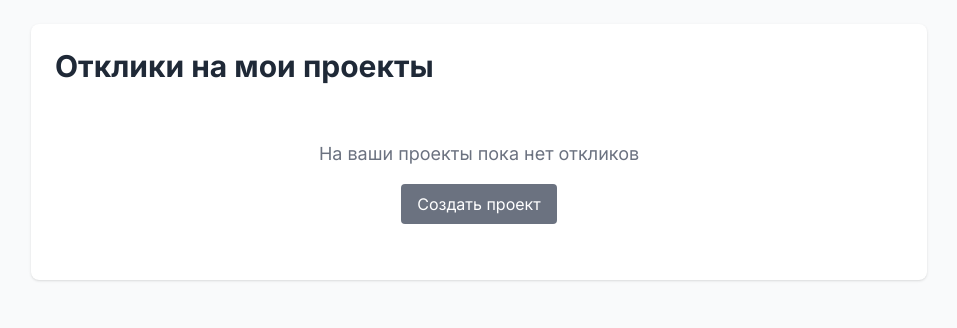
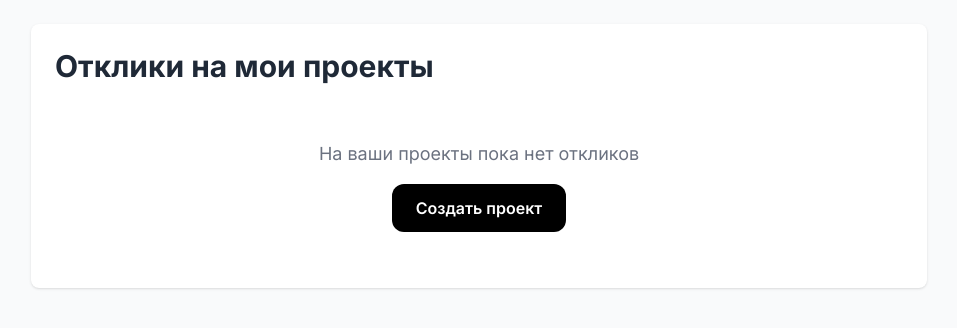
Before and after one commit to maxzxne/CollabHub, a FastAPI app: template app/templates/applications_client.html in a window 1280 px wide. Shown: the part 81-409 px from the top of the page, without its empty margins (161-1118 px from the left). Run offline with FastAPI, Linux system fonts and the light colour scheme; the template is opened without the code that fills it, so the values that code supplies are empty; some libraries are stand-ins or nearby versions.

Commit message:
Fix button styling: replace gray buttons with consistent btn-primary
- Replace bg-gray-500 buttons with btn-primary class for consistency
- Update applications_client.html: 'РЎРѕР·РґР°С‚СЊ РїСЂРѕРµРєС‚', 'РџРѕСЃРјРѕС‚СЂРµС‚СЊ РїСЂРѕРµРєС‚', 'РћСЃС‚Р°РІРёС‚СЊ РѕС‚Р·С‹РІ'
- Update reviews_client.html: 'РџРѕСЃРјРѕС‚СЂРµС‚СЊ РѕС‚Р·С‹РІ' button
- Update apply_confirm.html: 'РћС‚РјРµРЅР°' button uses btn-secondary
- All buttons now follow consistent design system with proper hover effects

```diff
--- a/app/templates/applications_client.html
+++ b/app/templates/applications_client.html
@@ -46,7 +46,7 @@
 
                 <div class="flex flex-col sm:flex-row space-y-2 sm:space-y-0 sm:space-x-2 mt-4 sm:mt-0">
                     <a href="/jobs/{{ app.job_id }}"
-                       class="px-3 py-1 bg-gray-500 text-white rounded hover:bg-gray-600 transition text-sm">
+                       class="px-3 py-1 btn-primary text-sm">
                         Посмотреть проект
                     </a>
 
@@ -65,7 +65,7 @@
                     </form>
                     {% elif app.status == 'completed' and app.job_status == 'done' %}
                     <a href="/jobs/{{ app.job_id }}/review"
-                       class="px-3 py-1 bg-gray-500 text-white rounded hover:bg-gray-600 transition text-sm">
+                       class="px-3 py-1 btn-primary text-sm">
                         Оставить отзыв
                     </a>
                     {% endif %}
@@ -77,7 +77,7 @@
     {% else %}
     <div class="text-center py-8">
         <p class="text-gray-500 text-lg">На ваши проекты пока нет откликов</p>
-        <a href="/" class="mt-4 inline-block bg-gray-500 text-white px-4 py-2 rounded hover:bg-gray-600 transition">
+        <a href="/" class="mt-4 inline-block btn-primary">
             Создать проект
         </a>
     </div>
--- a/app/templates/apply_confirm.html
+++ b/app/templates/apply_confirm.html
@@ -11,7 +11,7 @@
         <button type="submit" class="px-4 py-2 bg-green-500 text-white rounded hover:bg-green-600 transition">
             💼 Подтвердить отклик
         </button>
-        <a href="/jobs/{{ job['id'] }}" class="ml-4 px-4 py-2 bg-gray-300 rounded hover:bg-gray-400 transition">
+        <a href="/jobs/{{ job['id'] }}" class="ml-4 px-4 py-2 btn-secondary">
             ❌ Отмена
         </a>
     </form>
--- a/app/templates/reviews_client.html
+++ b/app/templates/reviews_client.html
@@ -20,7 +20,7 @@
                 <div class="flex space-x-2">
                     {% if job.has_review %}
                     <a href="/jobs/{{ job.id }}"
-                       class="px-3 py-1 bg-gray-500 text-white rounded hover:bg-gray-600 transition text-sm">
+                       class="px-3 py-1 btn-primary text-sm">
                         Посмотреть отзыв
                     </a>
                     {% else %}
```
